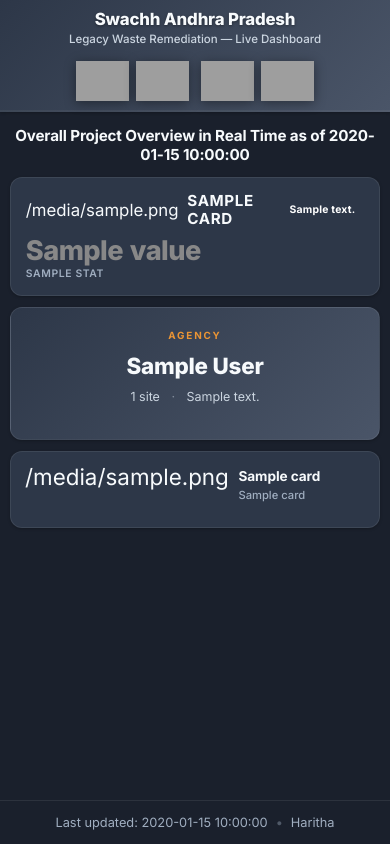
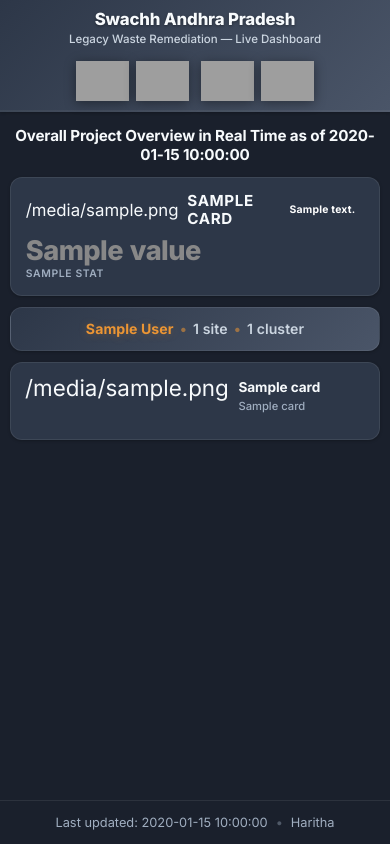
Before and after one commit to tsaaii/haritha_lite_2, a Flask app: template templates/overview.html in a window 390 px wide. Run offline with Flask 3, Linux system fonts and the light colour scheme; the template is opened without the code that fills it: most values are stand-ins (such as "Sample title", 1, 10 or a date in 2020); grey boxes are pictures that could not be loaded.

Commit message:
top 3 layers done

```diff
--- a/main.py
+++ b/main.py
@@ -56,7 +56,8 @@ def create_app() -> Flask:
                 "name": ag,
                 "display_name": am.display_name,
                 "cluster_summary": ", ".join(am.clusters[:3])
-                                   + (f" +{len(am.clusters) - 3}" if len(am.clusters) > 3 else ""),
+                                + (f" +{len(am.clusters) - 3}" if len(am.clusters) > 3 else ""),
+                "cluster_count": len(am.clusters),
                 "site_count": am.total_sites,
                 "main_cards": main_cards(am),
             })
--- a/static/css/dashboard.css
+++ b/static/css/dashboard.css
@@ -368,7 +408,8 @@ button { font-family: inherit; }
   overflow: hidden;
   display: grid;
   grid-template-areas: "stack";
-  padding-bottom: 1.4rem;            /* reserves room for the dots */
+  /* ~1/3 the height of the overview cards (135–170px) */
+  min-height: clamp(45px, 4.7vw, 57px);
   box-shadow: var(--shadow-sm);
 }
 
@@ -389,64 +430,80 @@ button { font-family: inherit; }
 }
 
 .agency-header__inner {
+  display: flex;
+  align-items: baseline;
+  justify-content: center;
+  flex-wrap: wrap;
+  gap: 0.55rem;
   text-align: center;
-  padding: clamp(0.8rem, 1.5vw, 1.2rem);
+  /* horizontal padding leaves room for the absolute-positioned arrows */
+  padding: clamp(0.4rem, 0.9vw, 0.65rem) clamp(2.6rem, 4.5vw, 3.5rem);
   max-width: 100%;
 }
 
-.agency-header__eyebrow {
-  display: inline-block;
-  font-size: clamp(0.62rem, 0.95vw, 0.74rem);
-  text-transform: uppercase;
-  letter-spacing: 0.18em;
-  color: var(--brand-primary);
-  font-weight: 700;
+/* Name + counts: all same size & font; only color/weight differentiates */
+.agency-header__name,
+.agency-header__meta {
+  margin: 0;
+  font-family: var(--font-display);
+  font-size: clamp(0.95rem, 1.4vw, 1.1rem);
+  line-height: 1.25;
+  letter-spacing: 0.005em;
 }
 
 .agency-header__name {
-  margin: 0.25rem 0 0.35rem;
-  font-size: clamp(1.2rem, 3vw, 2rem);
-  font-weight: 800;
-  letter-spacing: -0.01em;
-  color: var(--text-primary);
+  font-weight: 700;
+  color: var(--brand-primary);
+  text-shadow: 0 1px 8px var(--brand-glow);
 }
 
 .agency-header__meta {
-  margin: 0;
-  font-size: clamp(0.78rem, 1.1vw, 0.92rem);
+  font-weight: 600;
   color: var(--text-secondary);
 }
+
 .agency-header__sep {
-  margin: 0 0.5rem;
-  opacity: 0.5;
+  color: var(--brand-primary);
+  opacity: 0.55;
+  font-weight: 700;
+  font-size: clamp(0.95rem, 1.4vw, 1.1rem);
+  line-height: 1.25;
 }
 
-.agency-header__dots {
+/* ---- Prev / Next arrows ---- */
+.agency-header__nav {
   position: absolute;
-  bottom: 0.5rem;
-  left: 50%;
-  transform: translateX(-50%);
+  top: 50%;
+  transform: translateY(-50%);
+  width: clamp(26px, 2.6vw, 32px);
+  height: clamp(26px, 2.6vw, 32px);
   display: flex;
-  gap: 0.4rem;
-  z-index: 2;
+  align-items: center;
+  justify-content: center;
+  padding: 0;
+  border: 1px solid var(--border-medium);
+  border-radius: 50%;
+  background: rgba(255, 255, 255, 0.04);
+  color: var(--text-secondary);
+  font-size: clamp(1.05rem, 1.5vw, 1.3rem);
+  font-weight: 700;
+  line-height: 1;
+  cursor: pointer;
+  z-index: 3;
+  transition: background 0.18s ease, color 0.18s ease, border-color 0.18s ease, transform 0.18s ease;
 }
-.agency-header__dot {
-  width: 8px;
-  height: 8px;
-  padding: 0;
-  border-radius: 50%;
-  border: none;
-  background: var(--border-medium);
-  cursor: pointer;
-  transition: background 0.2s ease, transform 0.2s ease;
+.agency-header__nav:hover {
+  background: var(--brand-primary);
+  color: #fff;
+  border-color: var(--brand-primary);
+  transform: translateY(-50%) scale(1.05);
 }
-.agency-header__dot:hover { background: var(--text-muted); }
-.agency-header__dot.is-active {
-  background: var(--brand-primary);
-  transform: scale(1.25);
-  box-shadow: 0 0 0 3px var(--brand-glow);
+.agency-header__nav:focus-visible {
+  outline: 2px solid var(--brand-primary);
+  outline-offset: 2px;
 }
-
+.agency-header__nav--prev { left: clamp(0.4rem, 0.8vw, 0.7rem); }
+.agency-header__nav--next { right: clamp(0.4rem, 0.8vw, 0.7rem); }
 /* ---------- Main cards stage (rotating slides) ---------- */
 .main-cards-stage {
   position: relative;
@@ -723,9 +780,12 @@ button { font-family: inherit; }
 
   .main-card__primary { font-size: 1.6rem; }
   .main-card__tri-value { font-size: 1.4rem; }
-  .agency-header__name { font-size: 1.4rem; }
-  .agency-header { padding-bottom: 1.2rem; }
-  .agency-header__dots { bottom: 0.35rem; }
+  .agency-header__name,
+  .agency-header__meta,
+  .agency-header__sep { font-size: 0.88rem; }
+  .agency-header { min-height: 44px; }
+  .agency-header__inner { padding: 0.4rem 2.4rem; gap: 0.4rem; }
+  .agency-header__nav { width: 26px; height: 26px; font-size: 1rem; }
 }
 
 /* Very small phones — keep things readable */
--- a/static/js/rotation.js
+++ b/static/js/rotation.js
@@ -1,7 +1,7 @@
 /**
  * Agency rotation — pure vanilla JS.
  * Cycles the .agency-header__slide AND .agency-slide elements in lockstep.
- * Pauses on hover. Click a dot to jump.
+ * Pauses on hover. Click ‹ / › arrows to skip.
  */
 (function () {
   'use strict';
@@ -10,10 +10,16 @@
 
   const headerSlides = Array.from(document.querySelectorAll('.agency-header__slide'));
   const stageSlides  = Array.from(document.querySelectorAll('.agency-slide'));
-  const dots         = Array.from(document.querySelectorAll('.agency-header__dot'));
+  const prevBtn      = document.querySelector('.agency-header__nav--prev');
+  const nextBtn      = document.querySelector('.agency-header__nav--next');
 
   const total = Math.max(headerSlides.length, stageSlides.length);
-  if (total <= 1) return; // Nothing to rotate
+  if (total <= 1) {
+    // Hide the arrows if there's nothing to rotate to
+    if (prevBtn) prevBtn.style.display = 'none';
+    if (nextBtn) nextBtn.style.display = 'none';
+    return;
+  }
 
   let currentIndex = 0;
   let timer = null;
@@ -28,14 +34,10 @@
     stageSlides.forEach((el, i) => {
       el.classList.toggle('is-active', i === currentIndex);
     });
-    dots.forEach((el, i) => {
-      const active = i === currentIndex;
-      el.classList.toggle('is-active', active);
-      el.setAttribute('aria-selected', active ? 'true' : 'false');
-    });
   }
 
   function next() { show(currentIndex + 1); }
+  function prev() { show(currentIndex - 1); }
 
   function start() {
     stop();
@@ -50,7 +52,7 @@
     }
   }
 
-  // Pause when the user hovers over the agency block or main cards.
+  // Pause when the user hovers the agency block or main cards.
   const pauseTargets = [
     document.querySelector('.agency-header'),
     document.querySelector('.main-cards-stage'),
@@ -61,15 +63,9 @@
     el.addEventListener('mouseleave', () => { paused = false; start(); });
   });
 
-  // Click dots to jump
-  dots.forEach((dot) => {
-    dot.addEventListener('click', () => {
-      const target = parseInt(dot.dataset.targetIndex || '0', 10);
-      show(target);
-      // Reset the timer so the user gets a full slot on the chosen slide.
-      start();
-    });
-  });
+  // Arrow buttons — skip + reset the timer so the user gets a full slot
+  if (prevBtn) prevBtn.addEventListener('click', () => { prev(); start(); });
+  if (nextBtn) nextBtn.addEventListener('click', () => { next(); start(); });
 
   // Pause when tab hidden — saves cycles
   document.addEventListener('visibilitychange', () => {
@@ -80,8 +76,8 @@
   // Keyboard support: ← / →
   document.addEventListener('keydown', (e) => {
     if (e.target && ['INPUT', 'TEXTAREA', 'SELECT'].includes(e.target.tagName)) return;
-    if (e.key === 'ArrowRight') { show(currentIndex + 1); start(); }
-    else if (e.key === 'ArrowLeft') { show(currentIndex - 1); start(); }
+    if (e.key === 'ArrowRight') { next(); start(); }
+    else if (e.key === 'ArrowLeft') { prev(); start(); }
   });
 
   show(0);
--- a/templates/partials/agency_header.html
+++ b/templates/partials/agency_header.html
@@ -1,32 +1,19 @@
 <section class="agency-header" aria-live="polite" aria-label="Current agency">
+  <button type="button" class="agency-header__nav agency-header__nav--prev" aria-label="Previous agency">‹</button>
+
   {% for agency in agencies %}
     <div class="agency-header__slide{% if loop.first %} is-active{% endif %}"
          data-agency="{{ agency.name }}"
          data-index="{{ loop.index0 }}">
       <div class="agency-header__inner">
-        <span class="agency-header__eyebrow">Agency</span>
-        <h2 class="agency-header__name">{{ agency.display_name }}</h2>
-        <p class="agency-header__meta">
-          <span>{{ agency.site_count }} site{{ '' if agency.site_count == 1 else 's' }}</span>
-          {% if agency.cluster_summary %}
-            <span class="agency-header__sep">·</span>
-            <span>{{ agency.cluster_summary }}</span>
-          {% endif %}
-        </p>
+        <span class="agency-header__name">{{ agency.display_name }}</span>
+        <span class="agency-header__sep" aria-hidden="true">•</span>
+        <span class="agency-header__meta">{{ agency.site_count }} site{{ '' if agency.site_count == 1 else 's' }}</span>
+        <span class="agency-header__sep" aria-hidden="true">•</span>
+        <span class="agency-header__meta">{{ agency.cluster_count }} cluster{{ '' if agency.cluster_count == 1 else 's' }}</span>
       </div>
     </div>
   {% endfor %}
 
-  {% if agencies|length > 1 %}
-    <div class="agency-header__dots" role="tablist" aria-label="Agency selector">
-      {% for agency in agencies %}
-        <button type="button"
-                class="agency-header__dot{% if loop.first %} is-active{% endif %}"
-                data-target-index="{{ loop.index0 }}"
-                role="tab"
-                aria-selected="{% if loop.first %}true{% else %}false{% endif %}"
-                aria-label="Show {{ agency.display_name }}"></button>
-      {% endfor %}
-    </div>
-  {% endif %}
+  <button type="button" class="agency-header__nav agency-header__nav--next" aria-label="Next agency">›</button>
 </section>
```
Also changed, not shown: other parts of static/css/dashboard.css (+41 -1 lines).
